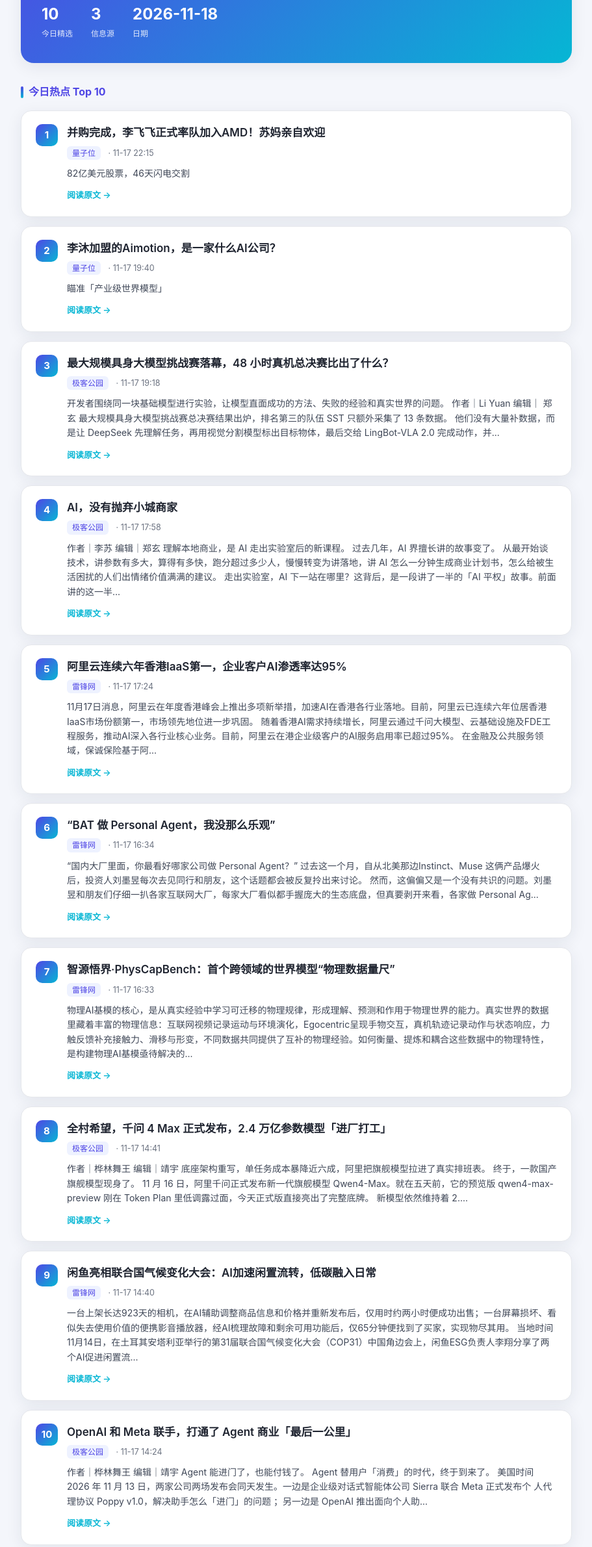
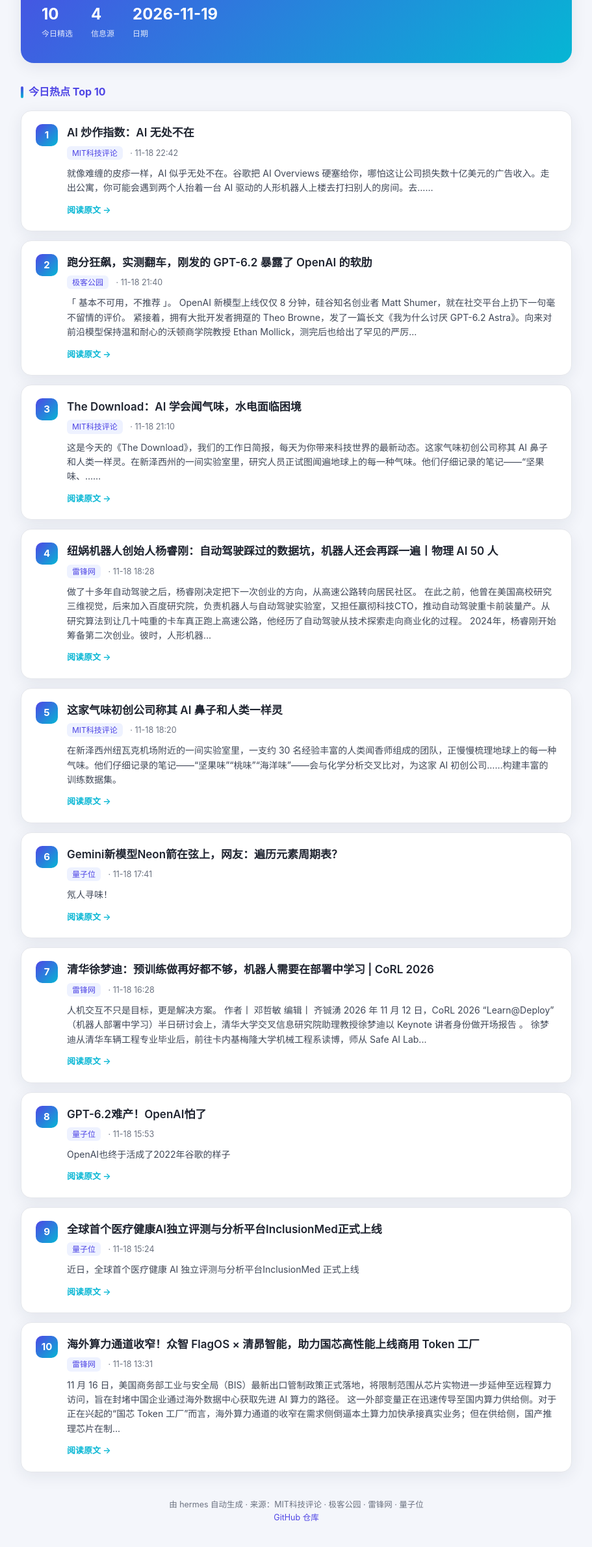
Before and after one commit to yangxe050102/hermes-ai-news, a plain HTML site: page docs/index.html in a window 1280 px wide. Shown: the part 196-2577 px from the top of the page at 65% size, without its empty margins (184-1095 px from the left). Drawn offline with Linux system fonts and the light colour scheme.

Commit message:
Daily AI news briefing 2026-11-19

```diff
--- a/docs/index.html
+++ b/docs/index.html
@@ -4,7 +4,7 @@
 <meta charset="utf-8">
 <meta name="viewport" content="width=device-width, initial-scale=1">
 <meta name="color-scheme" content="light">
-<title>AI 热点日报 · 2026-11-18</title>
+<title>AI 热点日报 · 2026-11-19</title>
 <style>
 :root {
   --bg: #f4f6fb;
@@ -103,12 +103,12 @@ body {
   <div class="wrap">
     <header class="hero">
       <span class="tag">HERMES DAILY</span>
-      <h1>AI 热点日报 · 2026-11-18</h1>
+      <h1>AI 热点日报 · 2026-11-19</h1>
       <div class="sub">AI 领域热点聚合 · 全部内容已翻译为简体中文</div>
       <div class="stats">
         <div><div class="num">10</div><div class="lbl">今日精选</div></div>
-        <div><div class="num">3</div><div class="lbl">信息源</div></div>
-        <div><div class="num">2026-11-18</div><div class="lbl">日期</div></div>
+        <div><div class="num">4</div><div class="lbl">信息源</div></div>
+        <div><div class="num">2026-11-19</div><div class="lbl">日期</div></div>
       </div>
     </header>
 
@@ -117,10 +117,10 @@ body {
         <div class="card-top">
           <div class="rank">1</div>
           <div>
-            <a class="title" href="https://www.qbitai.com/2026/11/510695.html" target="_blank" rel="noopener">并购完成，李飞飞正式率队加入AMD！苏妈亲自欢迎</a>
-            <div class="meta"><span class="badge">量子位</span> · 11-17 22:15</div>
-            <div class="summary">82亿美元股票，46天闪电交割</div>
-            <a class="read" href="https://www.qbitai.com/2026/11/510695.html" target="_blank" rel="noopener">阅读原文 →</a>
+            <a class="title" href="https://www.technologyreview.com/2026/11/18/1148650/ai-hype-index-ai-is-everywhere/" target="_blank" rel="noopener">AI 炒作指数：AI 无处不在</a>
+            <div class="meta"><span class="badge">MIT科技评论</span> · 11-18 22:42</div>
+            <div class="summary">就像难缠的皮疹一样，AI 似乎无处不在。谷歌把 AI Overviews 硬塞给你，哪怕这让公司损失数十亿美元的广告收入。走出公寓，你可能会遇到两个人抬着一台 AI 驱动的人形机器人上楼去打扫别人的房间。去……</div>
+            <a class="read" href="https://www.technologyreview.com/2026/11/18/1148650/ai-hype-index-ai-is-everywhere/" target="_blank" rel="noopener">阅读原文 →</a>
           </div>
         </div>
       </article>
@@ -128,10 +128,10 @@ body {
         <div class="card-top">
           <div class="rank">2</div>
           <div>
-            <a class="title" href="https://www.qbitai.com/2026/11/510688.html" target="_blank" rel="noopener">李沐加盟的Aimotion，是一家什么AI公司？</a>
-            <div class="meta"><span class="badge">量子位</span> · 11-17 19:40</div>
-            <div class="summary">瞄准「产业级世界模型」</div>
-            <a class="read" href="https://www.qbitai.com/2026/11/510688.html" target="_blank" rel="noopener">阅读原文 →</a>
+            <a class="title" href="http://www.geekpark.net/news/374175" target="_blank" rel="noopener">跑分狂飙，实测翻车，刚发的 GPT-6.2 暴露了 OpenAI 的软肋</a>
+            <div class="meta"><span class="badge">极客公园</span> · 11-18 21:40</div>
+            <div class="summary">「 基本不可用，不推荐 」。 OpenAI 新模型上线仅仅 8 分钟，硅谷知名创业者 Matt Shumer，就在社交平台上扔下一句毫不留情的评价。 紧接着，拥有大批开发者拥趸的 Theo Browne，发了一篇长文《我为什么讨厌 GPT-6.2 Astra》。向来对前沿模型保持温和耐心的沃顿商学院教授 Ethan Mollick，测完后也给出了罕见的严厉...</div>
+            <a class="read" href="http://www.geekpark.net/news/374175" target="_blank" rel="noopener">阅读原文 →</a>
           </div>
         </div>
       </article>
@@ -139,10 +139,10 @@ body {
         <div class="card-top">
           <div class="rank">3</div>
           <div>
-            <a class="title" href="http://www.geekpark.net/news/374103" target="_blank" rel="noopener">最大规模具身大模型挑战赛落幕，48 小时真机总决赛比出了什么？</a>
-            <div class="meta"><span class="badge">极客公园</span> · 11-17 19:18</div>
-            <div class="summary">开发者围绕同一块基础模型进行实验，让模型直面成功的方法、失败的经验和真实世界的问题。 作者｜Li Yuan 编辑｜ 郑玄 最大规模具身大模型挑战赛总决赛结果出炉，排名第三的队伍 SST 只额外采集了 13 条数据。 他们没有大量补数据，而是让 DeepSeek 先理解任务，再用视觉分割模型标出目标物体，最后交给 LingBot-VLA 2.0 完成动作，并...</div>
-            <a class="read" href="http://www.geekpark.net/news/374103" target="_blank" rel="noopener">阅读原文 →</a>
+            <a class="title" href="https://www.technologyreview.com/2026/11/18/1148845/the-download-ai-learns-to-smell-hydropower-struggles/" target="_blank" rel="noopener">The Download：AI 学会闻气味，水电面临困境</a>
+            <div class="meta"><span class="badge">MIT科技评论</span> · 11-18 21:10</div>
+            <div class="summary">这是今天的《The Download》，我们的工作日简报，每天为你带来科技世界的最新动态。这家气味初创公司称其 AI 鼻子和人类一样灵。在新泽西州的一间实验室里，研究人员正试图闻遍地球上的每一种气味。他们仔细记录的笔记——“坚果味、……</div>
+            <a class="read" href="https://www.technologyreview.com/2026/11/18/1148845/the-download-ai-learns-to-smell-hydropower-struggles/" target="_blank" rel="noopener">阅读原文 →</a>
           </div>
         </div>
       </article>
@@ -150,10 +150,10 @@ body {
         <div class="card-top">
           <div class="rank">4</div>
           <div>
-            <a class="title" href="http://www.geekpark.net/news/374101" target="_blank" rel="noopener">AI，没有抛弃小城商家</a>
-            <div class="meta"><span class="badge">极客公园</span> · 11-17 17:58</div>
-            <div class="summary">作者｜李苏 编辑｜郑玄 理解本地商业，是 AI 走出实验室后的新课程。 过去几年，AI 界擅长讲的故事变了。 从最开始谈技术，讲参数有多大，算得有多快，跑分超过多少人，慢慢转变为讲落地，讲 AI 怎么一分钟生成商业计划书，怎么给被生活困扰的人们出情绪价值满满的建议。 走出实验室，AI 下一站在哪里？这背后，是一段讲了一半的「AI 平权」故事。前面讲的这一半...</div>
-            <a class="read" href="http://www.geekpark.net/news/374101" target="_blank" rel="noopener">阅读原文 →</a>
+            <a class="title" href="https://www.leiphone.com/category/transportation/GLv3yGaPGK64teuS.html" target="_blank" rel="noopener">纽娲机器人创始人杨睿刚：自动驾驶踩过的数据坑，机器人还会再踩一遍丨物理 AI 50 人</a>
+            <div class="meta"><span class="badge">雷锋网</span> · 11-18 18:28</div>
+            <div class="summary">做了十多年自动驾驶之后，杨睿刚决定把下一次创业的方向，从高速公路转向居民社区。 在此之前，他曾在美国高校研究三维视觉，后来加入百度研究院，负责机器人与自动驾驶实验室，又担任嬴彻科技CTO，推动自动驾驶重卡前装量产。从研究算法到让几十吨重的卡车真正跑上高速公路，他经历了自动驾驶从技术探索走向商业化的过程。 2024年，杨睿刚开始筹备第二次创业。彼时，人形机器...</div>
+            <a class="read" href="https://www.leiphone.com/category/transportation/GLv3yGaPGK64teuS.html" target="_blank" rel="noopener">阅读原文 →</a>
           </div>
         </div>
       </article>
@@ -161,10 +161,10 @@ body {
         <div class="card-top">
           <div class="rank">5</div>
           <div>
-            <a class="title" href="https://www.leiphone.com/category/industrynews/qyieFYqM3EQhE1Hu.html" target="_blank" rel="noopener">阿里云连续六年香港IaaS第一，企业客户AI渗透率达95%</a>
-            <div class="meta"><span class="badge">雷锋网</span> · 11-17 17:24</div>
-            <div class="summary">11月17日消息，阿里云在年度香港峰会上推出多项新举措，加速AI在香港各行业落地。目前，阿里云已连续六年位居香港IaaS市场份额第一，市场领先地位进一步巩固。 随着香港AI需求持续增长，阿里云通过千问大模型、云基础设施及FDE工程服务，推动AI深入各行业核心业务。目前，阿里云在港企业级客户的AI服务启用率已超过95%。 在金融及公共服务领域，保诚保险基于阿...</div>
-            <a class="read" href="https://www.leiphone.com/category/industrynews/qyieFYqM3EQhE1Hu.html" target="_blank" rel="noopener">阅读原文 →</a>
+            <a class="title" href="https://www.technologyreview.com/2026/11/18/1148816/smell-startup-osmo-ai-nose-good-as-humans/" target="_blank" rel="noopener">这家气味初创公司称其 AI 鼻子和人类一样灵</a>
+            <div class="meta"><span class="badge">MIT科技评论</span> · 11-18 18:20</div>
+            <div class="summary">在新泽西州纽瓦克机场附近的一间实验室里，一支约 30 名经验丰富的人类闻香师组成的团队，正慢慢梳理地球上的每一种气味。他们仔细记录的笔记——“坚果味”“桃味”“海洋味”——会与化学分析交叉比对，为这家 AI 初创公司……构建丰富的训练数据集。</div>
+            <a class="read" href="https://www.technologyreview.com/2026/11/18/1148816/smell-startup-osmo-ai-nose-good-as-humans/" target="_blank" rel="noopener">阅读原文 →</a>
           </div>
         </div>
       </article>
@@ -172,10 +172,10 @@ body {
         <div class="card-top">
           <div class="rank">6</div>
           <div>
-            <a class="title" href="https://www.leiphone.com/category/CorporateServices/7flnC8myrlPgPbPs.html" target="_blank" rel="noopener">“BAT 做 Personal Agent，我没那么乐观”</a>
-            <div class="meta"><span class="badge">雷锋网</span> · 11-17 16:34</div>
-            <div class="summary">“国内大厂里面，你最看好哪家公司做 Personal Agent？” 过去这一个月，自从北美那边Instinct、Muse 这俩产品爆火后，投资人刘墨昱每次去见同行和朋友，这个话题都会被反复拎出来讨论。 然而，这偏偏又是一个没有共识的问题。刘墨昱和朋友们仔细一扒各家互联网大厂，每家大厂看似都手握庞大的生态底盘，但真要剥开来看，各家做 Personal Ag...</div>
-            <a class="read" href="https://www.leiphone.com/category/CorporateServices/7flnC8myrlPgPbPs.html" target="_blank" rel="noopener">阅读原文 →</a>
+            <a class="title" href="https://www.qbitai.com/2026/11/510922.html" target="_blank" rel="noopener">Gemini新模型Neon箭在弦上，网友：遍历元素周期表？</a>
+            <div class="meta"><span class="badge">量子位</span> · 11-18 17:41</div>
+            <div class="summary">氖人寻味！</div>
+            <a class="read" href="https://www.qbitai.com/2026/11/510922.html" target="_blank" rel="noopener">阅读原文 →</a>
           </div>
         </div>
       </article>
@@ -183,10 +183,10 @@ body {
         <div class="card-top">
           <div class="rank">7</div>
           <div>
-            <a class="title" href="https://www.leiphone.com/category/aijuejinzhi/KPwGklj93OeTbkrg.html" target="_blank" rel="noopener">智源悟界·PhysCapBench：首个跨领域的世界模型“物理数据量尺”</a>
-            <div class="meta"><span class="badge">雷锋网</span> · 11-17 16:33</div>
-            <div class="summary">物理AI基模的核心，是从真实经验中学习可迁移的物理规律，形成理解、预测和作用于物理世界的能力。真实世界的数据里藏着丰富的物理信息：互联网视频记录运动与环境演化，Egocentric呈现手物交互，真机轨迹记录动作与状态响应，力触反馈补充接触力、滑移与形变，不同数据共同提供了互补的物理经验。如何衡量、提炼和耦合这些数据中的物理特性，是构建物理AI基模亟待解决的...</div>
-            <a class="read" href="https://www.leiphone.com/category/aijuejinzhi/KPwGklj93OeTbkrg.html" target="_blank" rel="noopener">阅读原文 →</a>
+            <a class="title" href="https://www.leiphone.com/category/private/S1vnQSfDZDVC7TWb.html" target="_blank" rel="noopener">清华徐梦迪：预训练做再好都不够，机器人需要在部署中学习 | CoRL 2026</a>
+            <div class="meta"><span class="badge">雷锋网</span> · 11-18 16:28</div>
+            <div class="summary">人机交互不只是目标，更是解决方案。 作者丨 邓哲敏 编辑丨 齐铖湧 2026 年 11 月 12 日，CoRL 2026 “Learn@Deploy”（机器人部署中学习）半日研讨会上，清华大学交叉信息研究院助理教授徐梦迪以 Keynote 讲者身份做开场报告 。 徐梦迪从清华车辆工程专业毕业后，前往卡内基梅隆大学机械工程系读博，师从 Safe AI Lab...</div>
+            <a class="read" href="https://www.leiphone.com/category/private/S1vnQSfDZDVC7TWb.html" target="_blank" rel="noopener">阅读原文 →</a>
           </div>
         </div>
       </article>
@@ -194,10 +194,10 @@ body {
         <div class="card-top">
           <div class="rank">8</div>
           <div>
-            <a class="title" href="http://www.geekpark.net/news/374079" target="_blank" rel="noopener">全村希望，千问 4 Max 正式发布，2.4 万亿参数模型「进厂打工」</a>
-            <div class="meta"><span class="badge">极客公园</span> · 11-17 14:41</div>
-            <div class="summary">作者｜桦林舞王 编辑｜靖宇 底座架构重写，单任务成本暴降近六成，阿里把旗舰模型拉进了真实排班表。 终于，一款国产旗舰模型现身了。 11 月 16 日，阿里千问正式发布新一代旗舰模型 Qwen4-Max。就在五天前，它的预览版 qwen4-max-preview 刚在 Token Plan 里低调露过面，今天正式版直接亮出了完整底牌。 新模型依然维持着 2....</div>
-            <a class="read" href="http://www.geekpark.net/news/374079" target="_blank" rel="noopener">阅读原文 →</a>
+            <a class="title" href="https://www.qbitai.com/2026/11/510914.html" target="_blank" rel="noopener">GPT-6.2难产！OpenAI怕了</a>
+            <div class="meta"><span class="badge">量子位</span> · 11-18 15:53</div>
+            <div class="summary">OpenAI也终于活成了2022年谷歌的样子</div>
+            <a class="read" href="https://www.qbitai.com/2026/11/510914.html" target="_blank" rel="noopener">阅读原文 →</a>
           </div>
         </div>
       </article>
@@ -205,10 +205,10 @@ body {
         <div class="card-top">
           <div class="rank">9</div>
           <div>
-            <a class="title" href="https://www.leiphone.com/category/industrynews/fZwDw188Li4SuyQM.html" target="_blank" rel="noopener">闲鱼亮相联合国气候变化大会：AI加速闲置流转，低碳融入日常</a>
-            <div class="meta"><span class="badge">雷锋网</span> · 11-17 14:40</div>
-            <div class="summary">一台上架长达923天的相机，在AI辅助调整商品信息和价格并重新发布后，仅用时约两小时便成功出售；一台屏幕损坏、看似失去使用价值的便携影音播放器，经AI梳理故障和剩余可用功能后，仅65分钟便找到了买家，实现物尽其用。 当地时间11月14日，在土耳其安塔利亚举行的第31届联合国气候变化大会（COP31）中国角边会上，闲鱼ESG负责人李翔分享了两个AI促进闲置流...</div>
-            <a class="read" href="https://www.leiphone.com/category/industrynews/fZwDw188Li4SuyQM.html" target="_blank" rel="noopener">阅读原文 →</a>
+            <a class="title" href="https://www.qbitai.com/2026/11/510916.html" target="_blank" rel="noopener">全球首个医疗健康AI独立评测与分析平台InclusionMed正式上线</a>
+            <div class="meta"><span class="badge">量子位</span> · 11-18 15:24</div>
+            <div class="summary">近日，全球首个医疗健康 AI 独立评测与分析平台InclusionMed 正式上线</div>
+            <a class="read" href="https://www.qbitai.com/2026/11/510916.html" target="_blank" rel="noopener">阅读原文 →</a>
           </div>
         </div>
       </article>
@@ -216,16 +216,16 @@ body {
         <div class="card-top">
           <div class="rank">10</div>
           <div>
-            <a class="title" href="http://www.geekpark.net/news/374075" target="_blank" rel="noopener">OpenAI 和 Meta 联手，打通了 Agent 商业「最后一公里」</a>
-            <div class="meta"><span class="badge">极客公园</span> · 11-17 14:24</div>
-            <div class="summary">作者｜桦林舞王 编辑｜靖宇 Agent 能进门了，也能付钱了。 Agent 替用户「消费」的时代，终于到来了。 美国时间 2026 年 11 月 13 日，两家公司两场发布会同天发生。一边是企业级对话式智能体公司 Sierra 联合 Meta 正式发布个 人代理协议 Poppy v1.0，解决助手怎么「进门」的问题 ；另一边是 OpenAI 推出面向个人助...</div>
-            <a class="read" href="http://www.geekpark.net/news/374075" target="_blank" rel="noopener">阅读原文 →</a>
+            <a class="title" href="https://www.leiphone.com/category/industrynews/ukrIJ082d0MIuodR.html" target="_blank" rel="noopener">海外算力通道收窄！众智 FlagOS × 清昴智能，助力国芯高性能上线商用 Token 工厂</a>
+            <div class="meta"><span class="badge">雷锋网</span> · 11-18 13:31</div>
+            <div class="summary">11 月 16 日，美国商务部工业与安全局（BIS）最新出口管制政策正式落地，将限制范围从芯片实物进一步延伸至远程算力访问，旨在封堵中国企业通过海外数据中心获取先进 AI 算力的路径。 这一外部变量正在迅速传导至国内算力供给侧。对于正在兴起的“国芯 Token 工厂”而言，海外算力通道的收窄在需求侧倒逼本土算力加快承接真实业务；但在供给侧，国产推理芯片在制...</div>
+            <a class="read" href="https://www.leiphone.com/category/industrynews/ukrIJ082d0MIuodR.html" target="_blank" rel="noopener">阅读原文 →</a>
           </div>
         </div>
       </article>
 
     <footer class="footer">
-      由 hermes 自动生成 · 来源：量子位 · 极客公园 · 雷锋网<br>
+      由 hermes 自动生成 · 来源：MIT科技评论 · 极客公园 · 雷锋网 · 量子位<br>
       <a href="https://github.com/yangxe050102/hermes-ai-news" target="_blank" rel="noopener">GitHub 仓库</a>
     </footer>
   </div>
```
